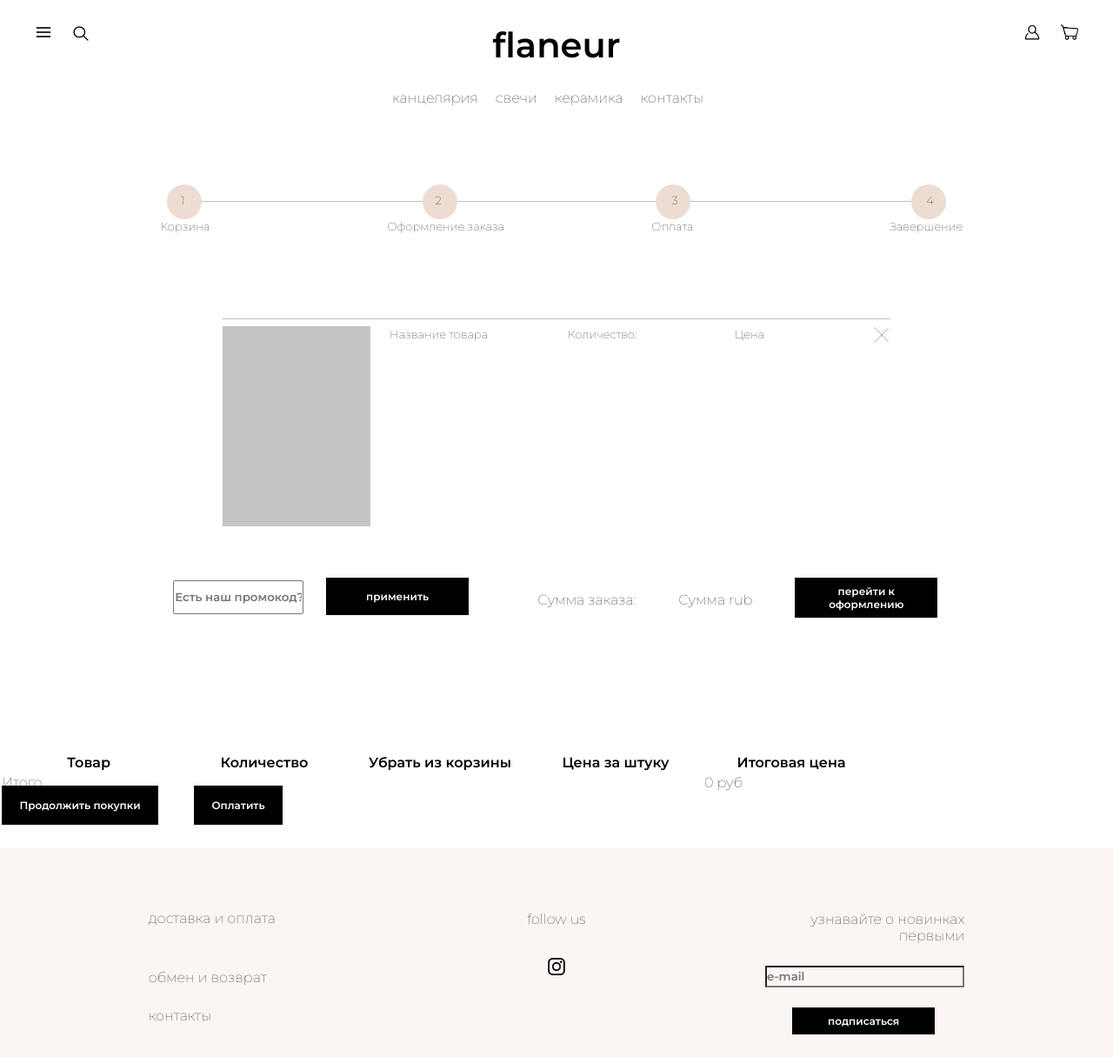
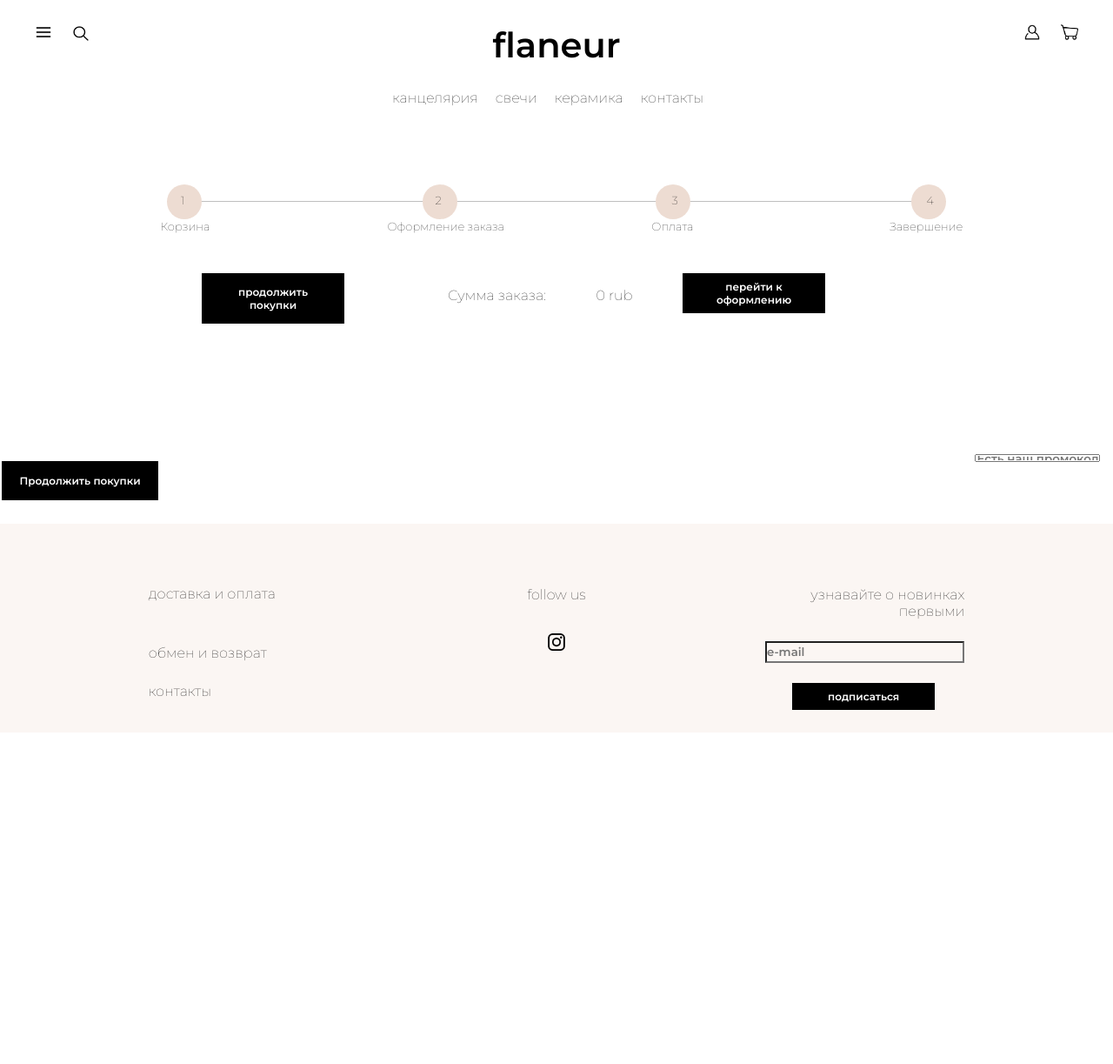
Before and after one commit to veliKerril/HouseholdProductsOnlineShop, a Django app: page /cart/ in a window 1280 px wide. Shown: the whole page at 87% size. After the commit the page ends 816 px from the top, so only its background shows below. Run offline with Django 3.2, Linux system fonts and the light colour scheme; lists and menus that the app fills with data are empty; some libraries are stand-ins or nearby versions.

Commit message:
Layout 1.3.1
Changes to cart page added

```diff
--- a/prototype3/myshop3/cart/templates/cart/detail.html
+++ b/prototype3/myshop3/cart/templates/cart/detail.html
@@ -19,30 +19,36 @@
         <p id="current-position-of-order-finish-title">Завершение</p>
         <p id="current-position-of-order-finish-4">4</p>
     </div>
+    {% for item in cart %}
+            {% with product=item.product %}
                 <div id="list-of-items">
                     <div id="line1"></div>
                     <div id="item1"></div>
-            <p id="item1-name">Название товара</p>
-            <p id="item1-amount">Количество:</p>
-            <p id="item1-price">Цена</p>
+                    <p id="item1-name">{{ product.name }}</p>
+                    <p id="item1-amount">Количество: {{ item.quantity }}</p>
+                    <p id="item1-price">{{ item.price }} rub</p>
                     <div id="X">
+                        <a href="{% url "cart:cart_remove" product.id%}">
                         <div id="X1"></div>
                         <div id="X2"></div>
+                        </a>
+                    </div>
                 </div>
 
-    </div>
+            {% endwith %}
+        {% endfor %}
     <div class="textblock-next">
         <div class="box1">
             <input type="text" name="index" placeholder="Есть наш промокод?">
         </div>
         <div class="box2">
-            <button>применить</button>
+            <button>продолжить покупки</button>
         </div>
         <div class="box3">
             <p>Сумма заказа:</p>
         </div>
         <div class="box4">
-            <p>Сумма rub</p>
+            <p>{{ cart.get_total_price }} rub</p>
         </div>
         <div class="box5">
             <form action="https://www.youtube.com/watch?v=dQw4w9WgXcQ">
@@ -51,41 +57,12 @@
         </div>
     </div>
 
-    <table class="cart">
-        <thead>
-        <tr>
-            <th width="200">Товар</th>
-            <th width="200">Количество</th>
-            <th width="200">Убрать из корзины</th>
-            <th width="200">Цена за штуку</th>
-            <th width="200">Итоговая цена</th>
-        </tr>
-        </thead>
-        <tbody>
-        {% for item in cart %}
-            {% with product=item.product %}
-                <tr>
-                    <td width="200">{{ product.name }}</td>
-                    <td width="200">{{ item.quantity }}</td>
-                    <td width="200"><a href="{% url "cart:cart_remove" product.id%}">Удалить</a></td>
-                    <td class="num",  width="200">{{ item.price }} руб</td>
-                    <td class="num",  width="200">{{ item.total_price }} руб</td>
-                </tr>
-            {% endwith %}
-        {% endfor %}
-        <tr class="total">
 
-            <td>Итого</td>
-            <td colspan="3"></td>
-            <td class="num">{{ cart.get_total_price }} руб</td>
-        </tr>
-        </tbody>
-    </table>
 
 	<table>
 		<tr>
             <th width="180"><a href="{% url "shop:product_list" %}" class="button light">Продолжить покупки</a></th>
-            <th width="180"><a href="https://www.youtube.com/watch?v=dQw4w9WgXcQ&list=PLahKLy8pQdCM0SiXNn3EfGIXX19QGzUG3&ab_channel=RickAstleyVEVO" class="button">Оплатить</a></th>
+
         </tr>
 	</table>
 {% endblock %}
--- a/prototype3/myshop3/shop/static/css/styles.css
+++ b/prototype3/myshop3/shop/static/css/styles.css
@@ -830,9 +830,9 @@ body {
 .textblock-next {
 	width: 100%;
 	display: grid;
-	grid-template-columns: 1fr 1fr 1fr 1fr 1fr 1fr 1fr;
+	grid-template-columns: 1fr 2fr 1fr 1fr 1fr 1fr;
 	grid-template-rows: 25vh;
-	grid-template-areas: ". box1 box2 box3 box4 box5 .";
+	grid-template-areas: ". box2 box3 box4 box5 .";
 	text-align: center;
 }
 
```
Also changed, not shown: prototype3/myshop3/db.sqlite3. Lines whose indentation alone changed are shown as unchanged.
